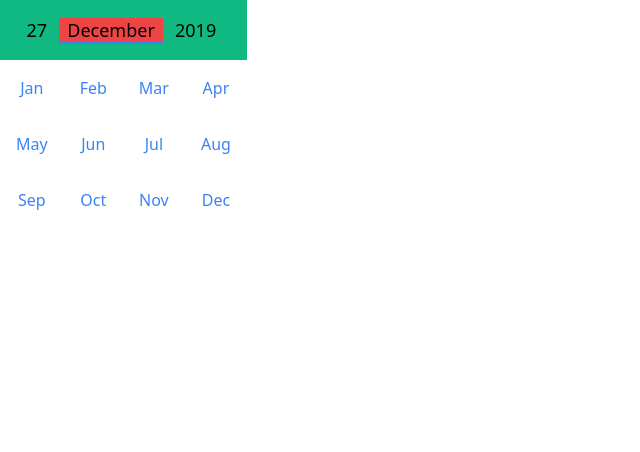
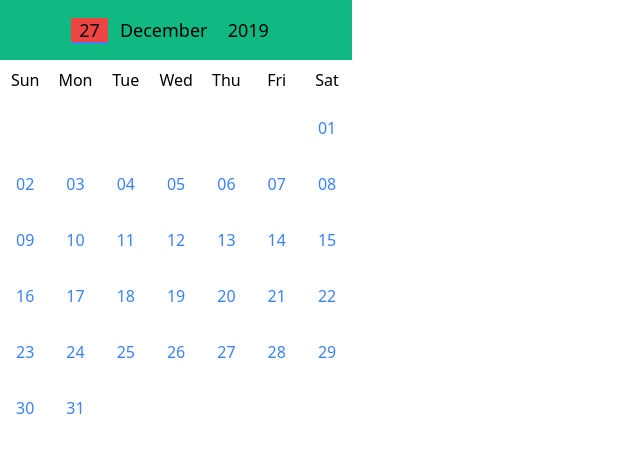
Before and after one commit to Melvin-klein/react-datepicker, a React app: page / in a window 1280 px wide. Shown: the top 452 px of the page, without its empty margins (0-640 px from the left). Built offline with nearby package versions, Linux system fonts and the light colour scheme.

Commit message:
Fix dimension callback

```diff
--- a/src/index.jsx
+++ b/src/index.jsx
@@ -18,10 +18,6 @@ const Datepicker = props => {
 
     useEffect(() => {
         props.onChange(selectedDate, dimension);
-    }, [selectedDate]);
-
-    const setContextSelectedDate = date => {
-        setSelectedDate(date);
 
         switch (dimension) {
             case YEAR_DIMENSION:
@@ -33,6 +29,10 @@ const Datepicker = props => {
             default:
                 setDimension(DAY_DIMENSION);
         }
+    }, [selectedDate]);
+
+    const setContextSelectedDate = date => {
+        setSelectedDate(date);
     }
 
     const View = props => {
```
